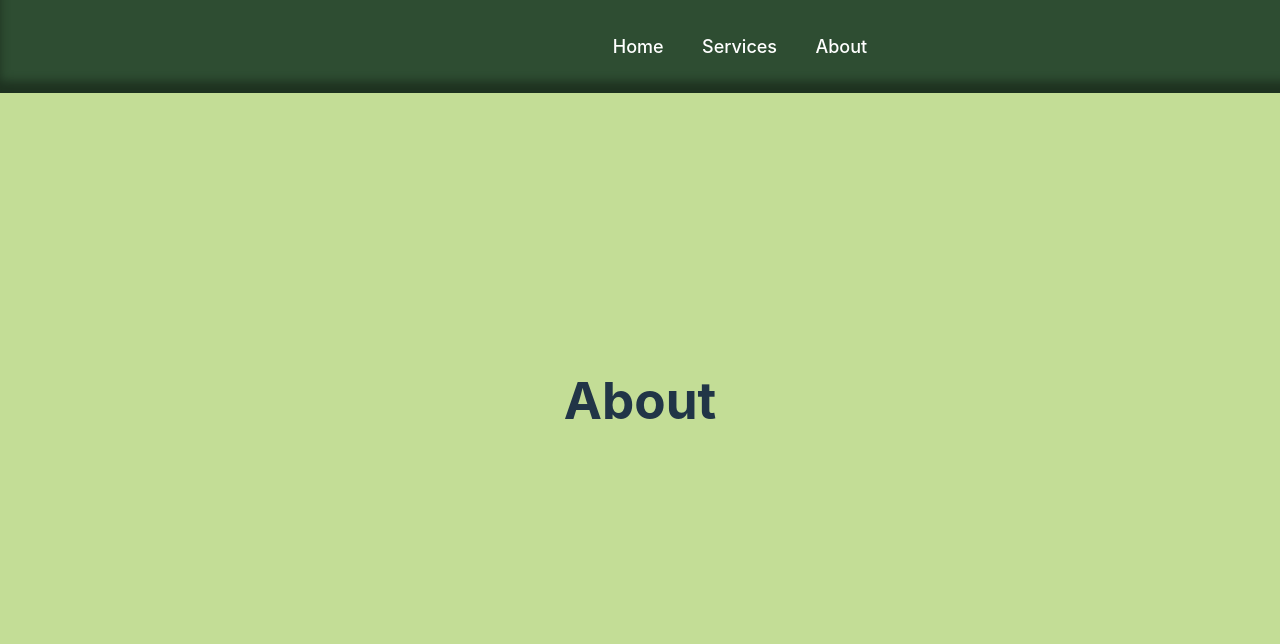
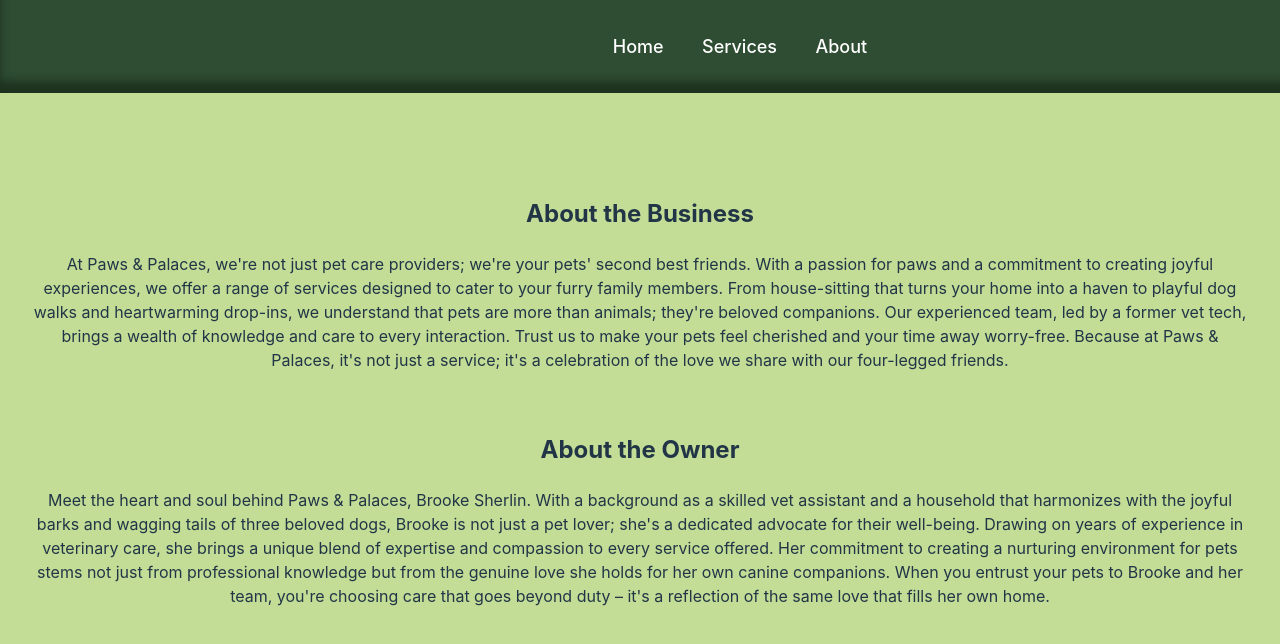
Before and after one commit to hotkiss1011/paws-and-palaces, a React (Vite) app in the folder paws-and-palaces/: page /about in a window 1280 px wide. Shown: the top 644 px of the page. Built offline with nearby package versions, Linux system fonts and the light colour scheme.

Commit message:
added content

```diff
--- a/paws-and-palaces/src/pages/About.tsx
+++ b/paws-and-palaces/src/pages/About.tsx
@@ -1,7 +1,12 @@
 function About() {
     return (
         <div className="about">
-            <h1>About</h1>
+            <h2>About the Business</h2>
+            <p>At Paws & Palaces, we're not just pet care providers; we're your pets' second best friends. With a passion for paws and a commitment to creating joyful experiences, we offer a range of services designed to cater to your furry family members. From house-sitting that turns your home into a haven to playful dog walks and heartwarming drop-ins, we understand that pets are more than animals; they're beloved companions. Our experienced team, led by a former vet tech, brings a wealth of knowledge and care to every interaction. Trust us to make your pets feel cherished and your time away worry-free. Because at Paws & Palaces, it's not just a service; it's a celebration of the love we share with our four-legged friends.</p>
+            <br />
+
+            <h2>About the Owner</h2>
+            <p>Meet the heart and soul behind Paws & Palaces, Brooke Sherlin. With a background as a skilled vet assistant and a household that harmonizes with the joyful barks and wagging tails of three beloved dogs, Brooke is not just a pet lover; she's a dedicated advocate for their well-being. Drawing on years of experience in veterinary care, she brings a unique blend of expertise and compassion to every service offered. Her commitment to creating a nurturing environment for pets stems not just from professional knowledge but from the genuine love she holds for her own canine companions. When you entrust your pets to Brooke and her team, you're choosing care that goes beyond duty – it's a reflection of the same love that fills her own home.</p>
         </div>
     );
 }
```
